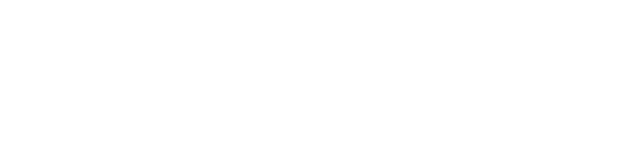
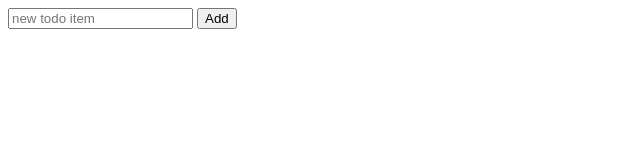
Before and after one commit to kenny-cfg/todolist, a plain HTML site: page index.html in a window 1280 px wide. Shown: the whole page, without its empty margins (0-640 px from the left). Drawn offline with Linux system fonts and the light colour scheme.

Commit message:
Input box for new TODO list

```diff
--- a/index.html
+++ b/index.html
@@ -6,6 +6,8 @@
   <title>Document</title>
 </head>
 <body>
+  <input type="text" placeholder="new todo item" />
+  <button type="submit">Add</button>
   <script src="./index.js"></script>
 </body>
 </html>
```
